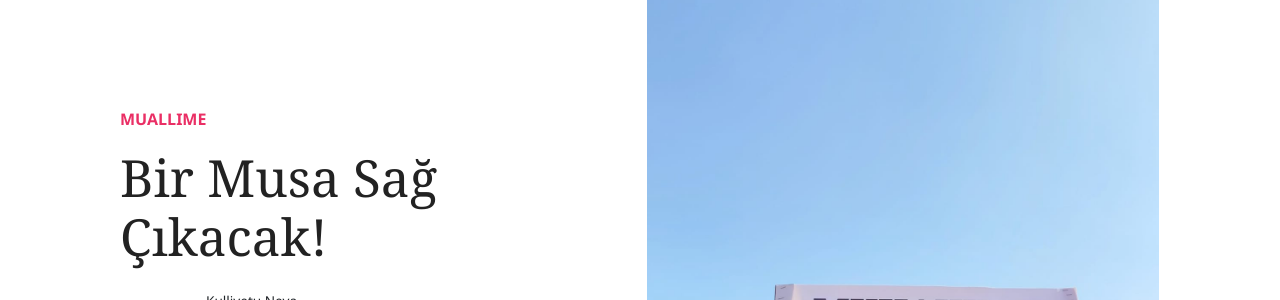
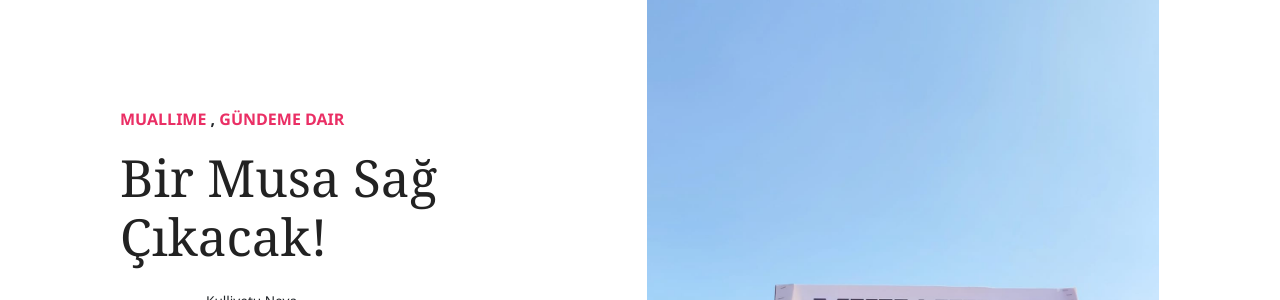
Before and after one commit to kulliyetuneva/website, a Jekyll site: the page built from _posts/2023-10-21-bir-musa-sag-cikacak.md, in a window 1280 px wide and 900 px high. Shown: the part 319-619 px from the top of the window. Built offline with Jekyll 4.4.1, drawn with Linux system fonts in a browser that asks for light colours; nearby versions of some CDN libraries; comment, search, counter and statistics services are not loaded.

Commit message:
Update Yazı “2023-10-21-bir-musa-sag-cikacak”

```diff
--- a/_posts/2023-10-21-bir-musa-sag-cikacak.md
+++ b/_posts/2023-10-21-bir-musa-sag-cikacak.md
@@ -5,6 +5,7 @@ date: 2023-10-19T19:22:55.728Z
 author: kulliyetuneva
 categories:
   - Muallime
+  - Gündeme Dair
 featured: false
 sticky: false
 comments: true
```
